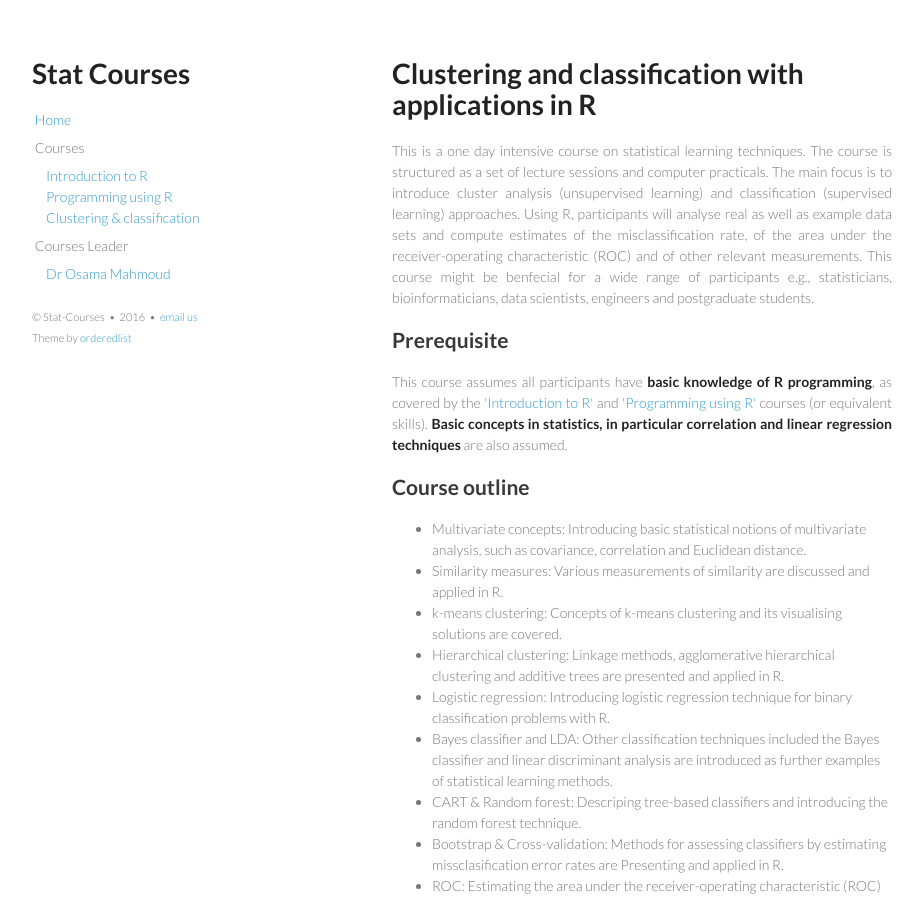
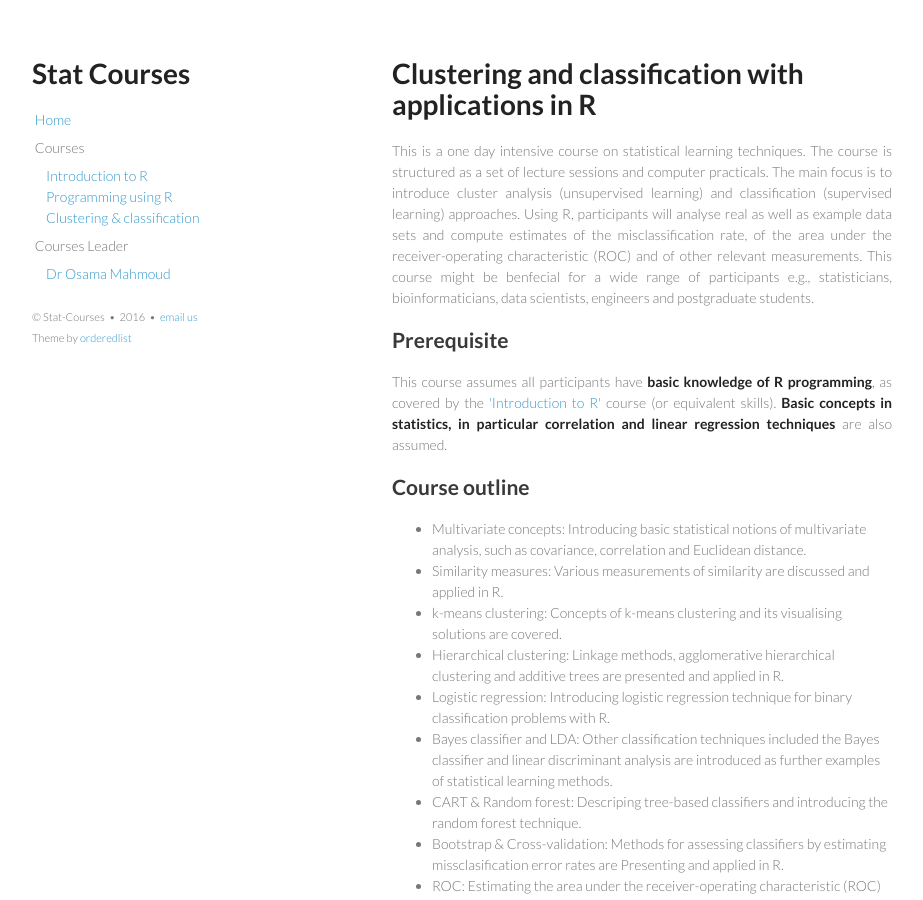
Before and after one commit to statcourses/statcourses.github.io, a Jekyll site: the page built from essexBigData/index.md, in a window 1280 px wide and 900 px high. Shown: the whole window, without its empty margins (178-1101 px from the left). Built offline with Jekyll 4.4.1, drawn with Linux system fonts in a browser that asks for light colours.

Commit message:
update essexBigdata prerequisite

```diff
--- a/essexBigData/index.md
+++ b/essexBigData/index.md
@@ -9,7 +9,7 @@ This is a one day intensive course on statistical learning techniques. The cours
 
 ## Prerequisite
 <p align="justify">
-This course assumes all participants have <strong>basic knowledge of R programming</strong>, as covered by the <a href="{{ site.baseurl}}/sscmIntro-to-R">'Introduction to R'</a> and <a href="{{ site.baseurl}}/sscmRprogramming">'Programming using R'</a> courses (or equivalent skills). <strong>Basic concepts in statistics, in particular correlation and linear regression techniques</strong> are also assumed.
+This course assumes all participants have <strong>basic knowledge of R programming</strong>, as covered by the <a href="{{ site.baseurl}}/sscmIntro-to-R">'Introduction to R'</a> course (or equivalent skills). <strong>Basic concepts in statistics, in particular correlation and linear regression techniques</strong> are also assumed.
 </p>
 
 ## Course outline
```
